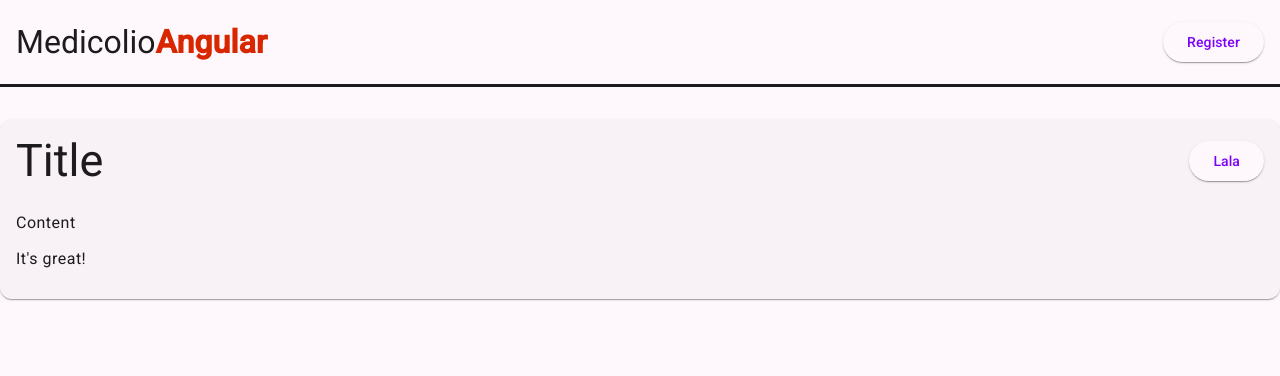
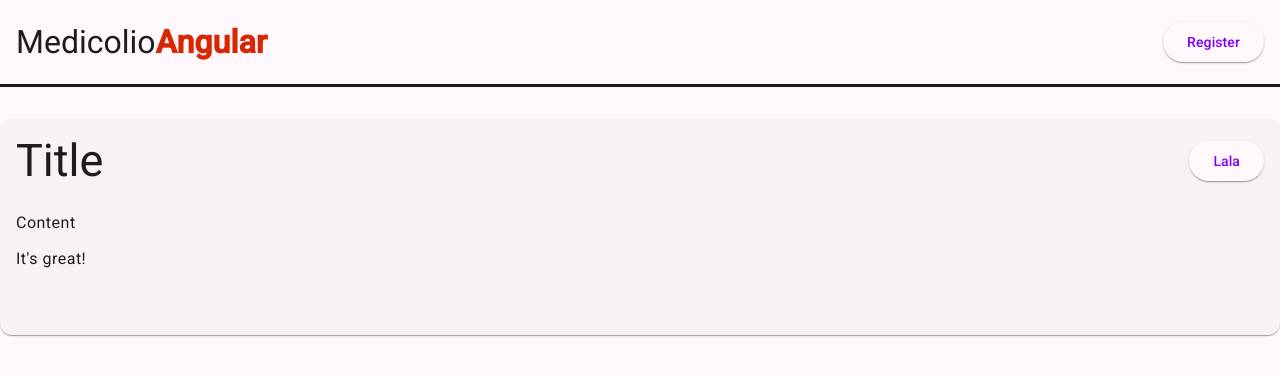
Before and after one commit to jknezevic1712/medicolio-ng, an Angular app: page /dashboard in a window 1280 px wide. Shown: the top 376 px of the page. Built offline with nearby package versions, Linux system fonts and the light colour scheme.

Commit message:
Re-added actions section in BaseCard component.

```diff
--- a/src/app/components/shared/base-card/base-card.component.html
+++ b/src/app/components/shared/base-card/base-card.component.html
@@ -1,4 +1,5 @@
 <mat-card>
   <mat-card-header><ng-content select="[header]" /></mat-card-header>
   <mat-card-content><ng-content select="[content]" /></mat-card-content>
+  <mat-card-actions><ng-content select="[actions]" /></mat-card-actions>
 </mat-card>
```
